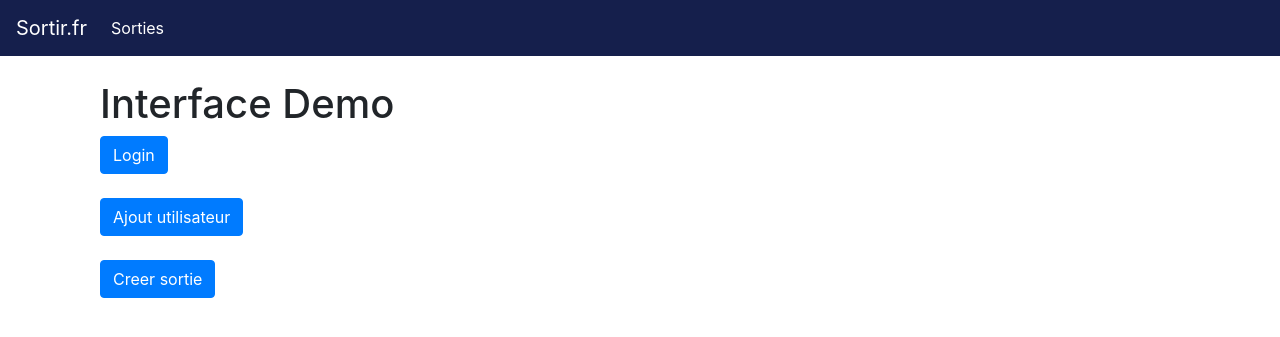
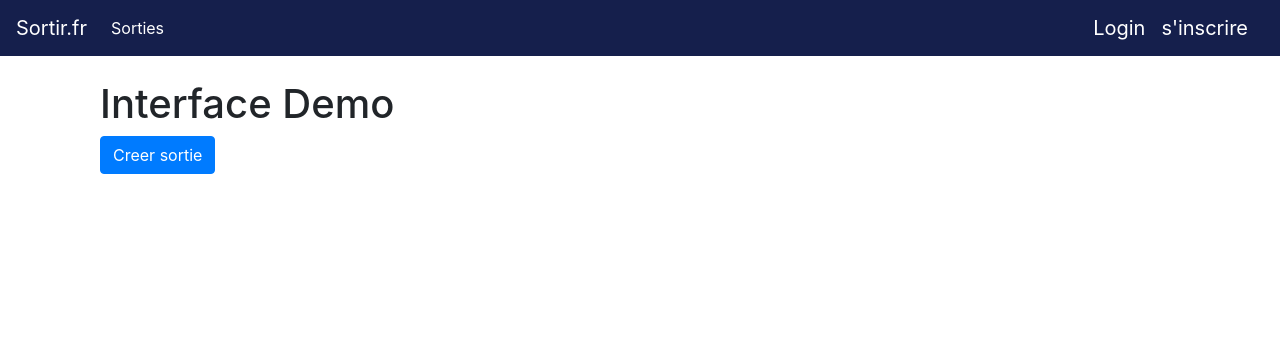
Before and after one commit to TheIronYoan/ENI_Sortir, a Symfony app: template templates/main/index.html.twig in a window 1280 px wide. Shown: the top 337 px of the page. Run offline with Twig, Linux system fonts and the light colour scheme; the template is opened without the code that fills it, so the values that code supplies are empty; some libraries are stand-ins or nearby versions.

Commit message:
remaniement de l'affichage et ajout de la liste de role utilisateur

```diff
--- a/src/Controller/loginController.php
+++ b/src/Controller/loginController.php
@@ -15,12 +15,11 @@ class loginController extends AbstractController
      */
     public function login()
     {
-        $this->addFlash('success','Connexion réussie');
         return $this ->render("user/login.html.twig");
 
     }
     /**
      * @Route("/logout", name="logout")
      */
-    public function logout()  {  $this->addFlash('success','Déconnecté');   }
+    public function logout()  {}
 }
--- a/templates/base.html.twig
+++ b/templates/base.html.twig
@@ -26,6 +26,14 @@
 
         </ul>
     </div>
+    {% if app.user != null %}
+        <a class="navbar-brand" href="logout">Logout</a>
+        <a class="navbar-brand" href="#">{{   app.user.getUsername() }} </a>
+    {% else %}
+        <a class="navbar-brand" href="login">Login</a>
+        <a class="navbar-brand" href="user/add">s'inscrire</a>
+    {% endif %}
+
 </nav>
 
 <br>
--- a/templates/main/index.html.twig
+++ b/templates/main/index.html.twig
@@ -4,12 +4,7 @@
 
 {% block body %}
     <div class="container">
-
         <h1>Interface Demo</h1>
-        <a href=" {{  path('login')  }}" class="btn btn-primary">Login</a>
-        <br><br>
-        <a href=" {{  path('user_add')  }}" class="btn btn-primary">Ajout utilisateur</a>
-        <br><br>
         <a href=" {{  path('CreateEvent')  }}" class="btn btn-primary">Creer  sortie</a>
 
     </div>
```
Also changed, not shown: src/Entity/User.php (+6 -3 lines).
